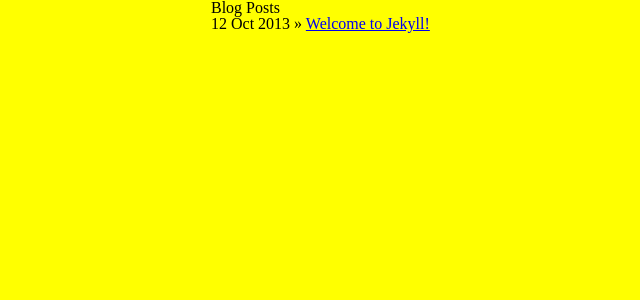
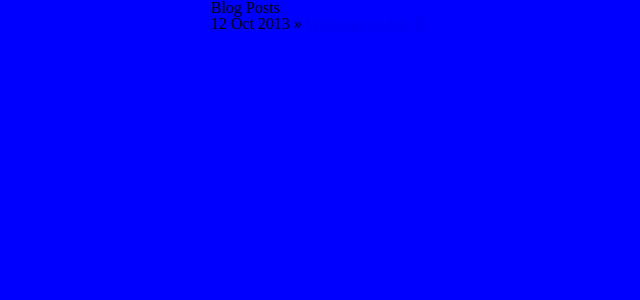
Before and after one commit to lifeafterjustice/lifeafterjustice.github.io, a Jekyll site: the page built from index.html, in a window 1280 px wide. Shown: the top 300 px of the page, without its empty margins (157-797 px from the left). Built offline with Jekyll 4.4.1, drawn with Linux system fonts in a browser that asks for light colours; nearby versions of some CDN libraries; Markdown is read by kramdown in place of the engine named in the settings.

Commit message:
updated style

```diff
--- a/_sass/screen.scss
+++ b/_sass/screen.scss
@@ -10,6 +10,8 @@
 $grid-padding   : $gutter-width;
 
 
-body { background: yellow; }
+body { background: blue; }
 
-.page { @include container; }
+.page {
+	@include container;
+}
--- a/css/screen.css
+++ b/css/screen.css
@@ -65,7 +65,7 @@
 
 /* line 13, ../_sass/screen.scss */
 body {
-  background: yellow;
+  background: blue;
 }
 
 /* line 15, ../_sass/screen.scss */
```
